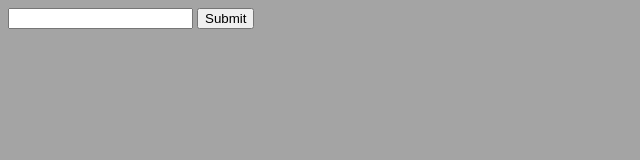
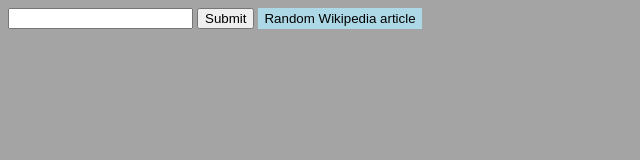
Before and after one commit to DepictYourself/wiki-search, a plain HTML site: page index.html in a window 1280 px wide. Shown: the whole page, without its empty margins (0-640 px from the left). Drawn offline with Linux system fonts and the light colour scheme.

Commit message:
Add random wiki button

```diff
--- a/index.html
+++ b/index.html
@@ -11,6 +11,7 @@
     <form action="#">
         <input type="text" name="input-text" id="input-text">
         <input type="submit" id="input-submit" value="Submit">
+        <a class="btn" href="https://en.wikipedia.org/wiki/Special:Random" target="blank">Random Wikipedia article</a>
     </form>
     <ul id="test">
 
--- a/style.css
+++ b/style.css
@@ -5,3 +5,15 @@ body {
 li {
     list-style: none;
 }
+
+.btn {
+    display: inline-block;
+    padding: 3px 6px;
+    background-color: lightblue;
+    color: black;
+    text-decoration: none;
+    font-family: Arial, Helvetica, sans-serif;
+    font-size: 13.3333px;
+    font-stretch: 100%;
+    font-weight: 400;
+}
```
